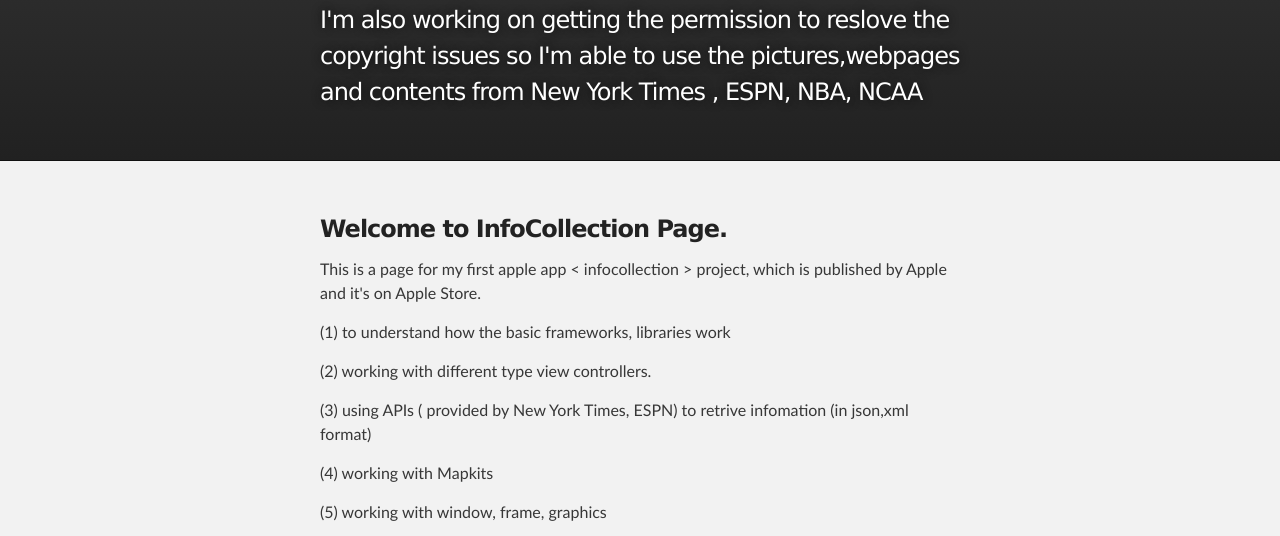
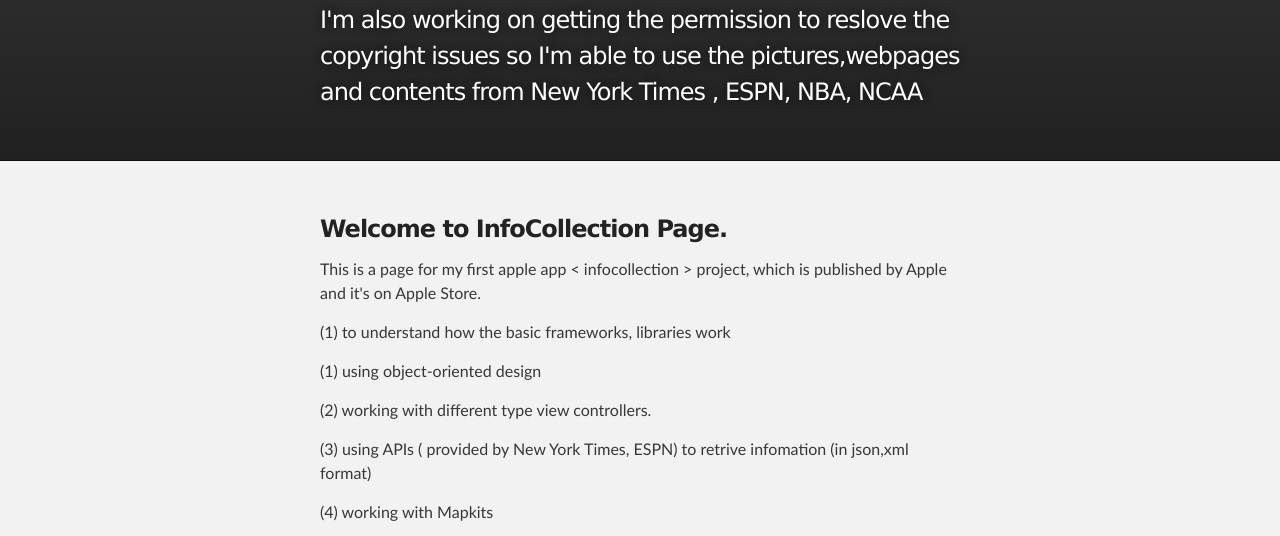
Before and after one commit to cz101/cz101.github.io, a plain HTML site: page index.html in a window 1280 px wide. Shown: the part 177-713 px from the top of the page. Drawn offline with Linux system fonts and the light colour scheme.

Commit message:
Update index.html

```diff
--- a/index.html
+++ b/index.html
@@ -34,6 +34,7 @@
 
 <p>This is a page for my first apple app < infocollection > project, which is published by Apple and it's on Apple Store.</p>
 <p> (1) to understand how the basic frameworks, libraries work </p>
+<p> (1) using object-oriented design </p>
 <p> (2) working with different type view controllers. </p>
 <p> (3) using APIs ( provided by New York Times, ESPN) to retrive infomation (in json,xml format) </p>
 <p> (4) working with Mapkits </p>
```
